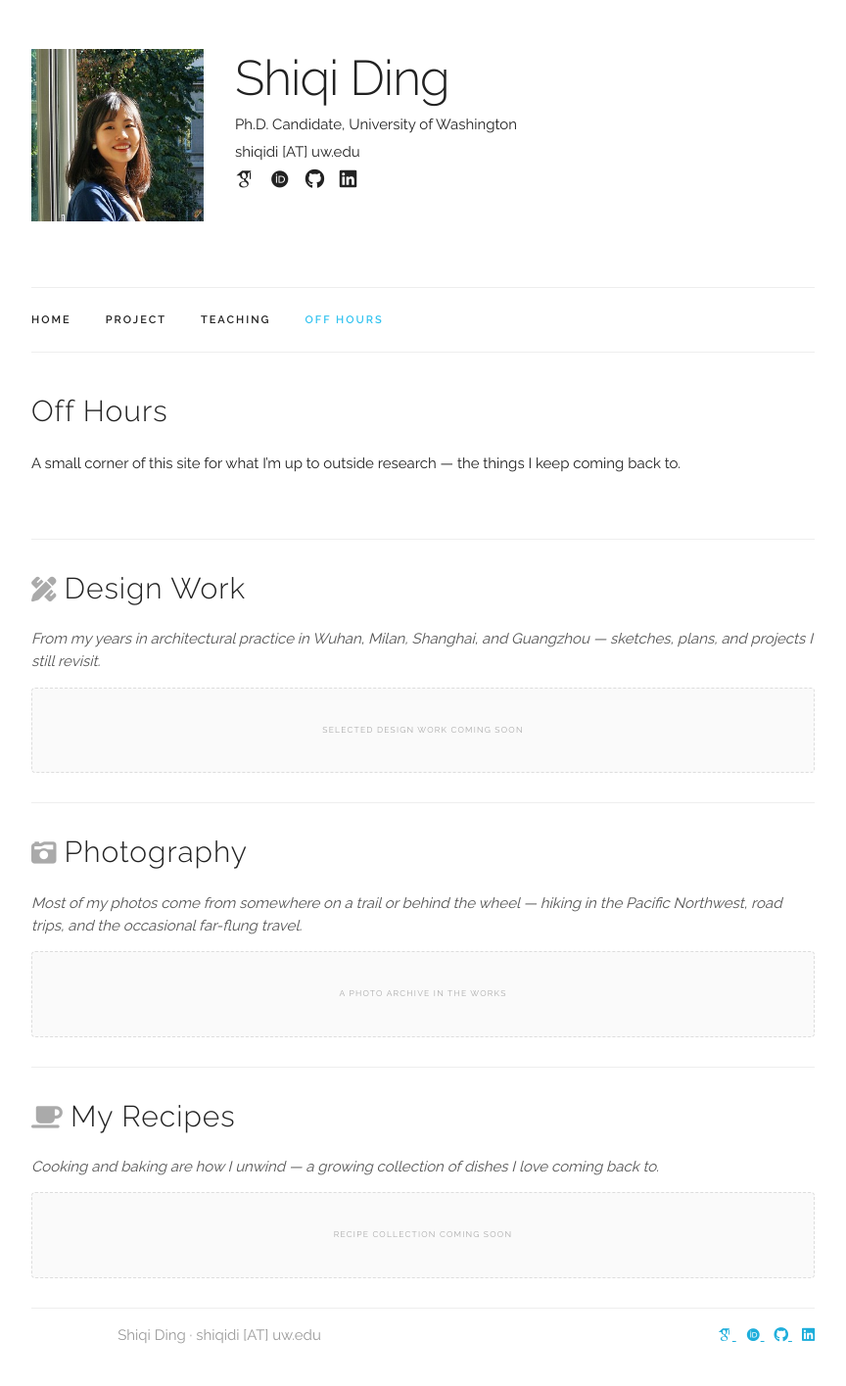
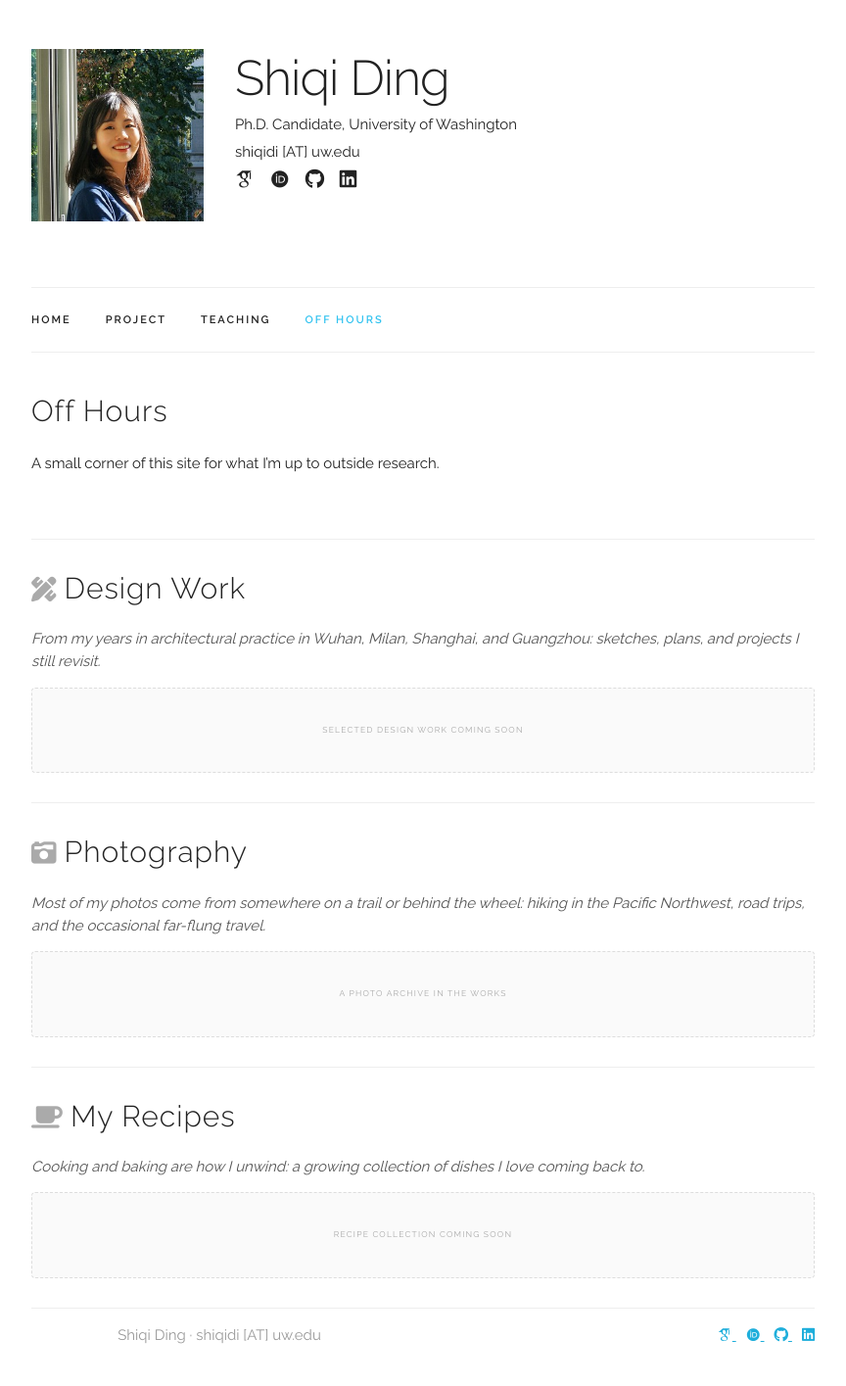
Before and after one commit to ShiQi-Ding/shiqi-ding.github.io, a Jekyll site: the page built from off-hours.html, in a window 1280 px wide. Shown: the whole page at 98% size, without its empty margins (208-1072 px from the left). Built offline with Jekyll 4.4.1, drawn with Linux system fonts in a browser that asks for light colours; some web fonts are replaced.

Commit message:
Update off-hours.html

```diff
--- a/off-hours.html
+++ b/off-hours.html
@@ -6,14 +6,14 @@ title: Off Hours
 <div class="docs-section" id="off-hours">
   <h4>Off Hours</h4>
   <p>
-    A small corner of this site for what I&rsquo;m up to outside research &mdash; the things I keep coming back to.
+    A small corner of this site for what I&rsquo;m up to outside research.
   </p>
 </div>
 
 <div class="docs-section hobby-section">
   <h4><i class="fa-solid fa-pen-ruler hobby-icon" aria-hidden="true"></i>Design Work</h4>
   <p class="hobby-intro">
-    From my years in architectural practice in Wuhan, Milan, Shanghai, and Guangzhou &mdash; sketches, plans, and projects I still revisit.
+    From my years in architectural practice in Wuhan, Milan, Shanghai, and Guangzhou: sketches, plans, and projects I still revisit.
   </p>
   <div class="hobby-placeholder">Selected design work coming soon</div>
 </div>
@@ -21,7 +21,7 @@ title: Off Hours
 <div class="docs-section hobby-section">
   <h4><i class="fa-solid fa-camera-retro hobby-icon" aria-hidden="true"></i>Photography</h4>
   <p class="hobby-intro">
-    Most of my photos come from somewhere on a trail or behind the wheel &mdash; hiking in the Pacific Northwest, road trips, and the occasional far-flung travel.
+    Most of my photos come from somewhere on a trail or behind the wheel: hiking in the Pacific Northwest, road trips, and the occasional far-flung travel.
   </p>
   <div class="hobby-placeholder">A photo archive in the works</div>
 </div>
@@ -29,7 +29,7 @@ title: Off Hours
 <div class="docs-section hobby-section">
   <h4><i class="fa-solid fa-mug-saucer hobby-icon" aria-hidden="true"></i>My Recipes</h4>
   <p class="hobby-intro">
-    Cooking and baking are how I unwind &mdash; a growing collection of dishes I love coming back to.
+    Cooking and baking are how I unwind: a growing collection of dishes I love coming back to.
   </p>
   <div class="hobby-placeholder">Recipe collection coming soon</div>
 </div>
```
